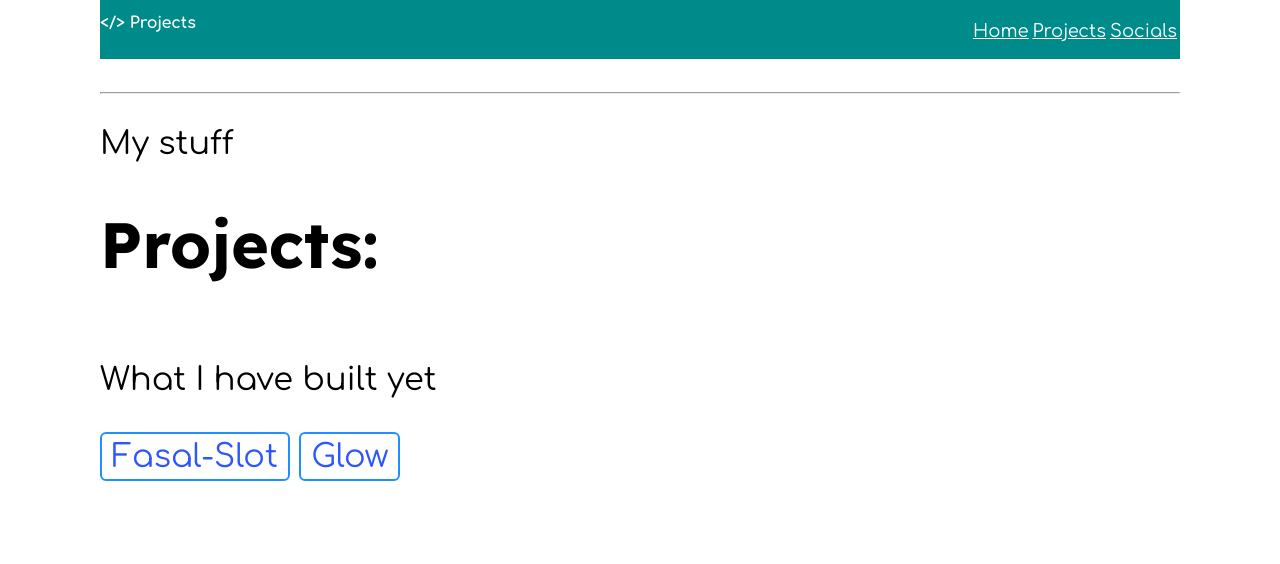
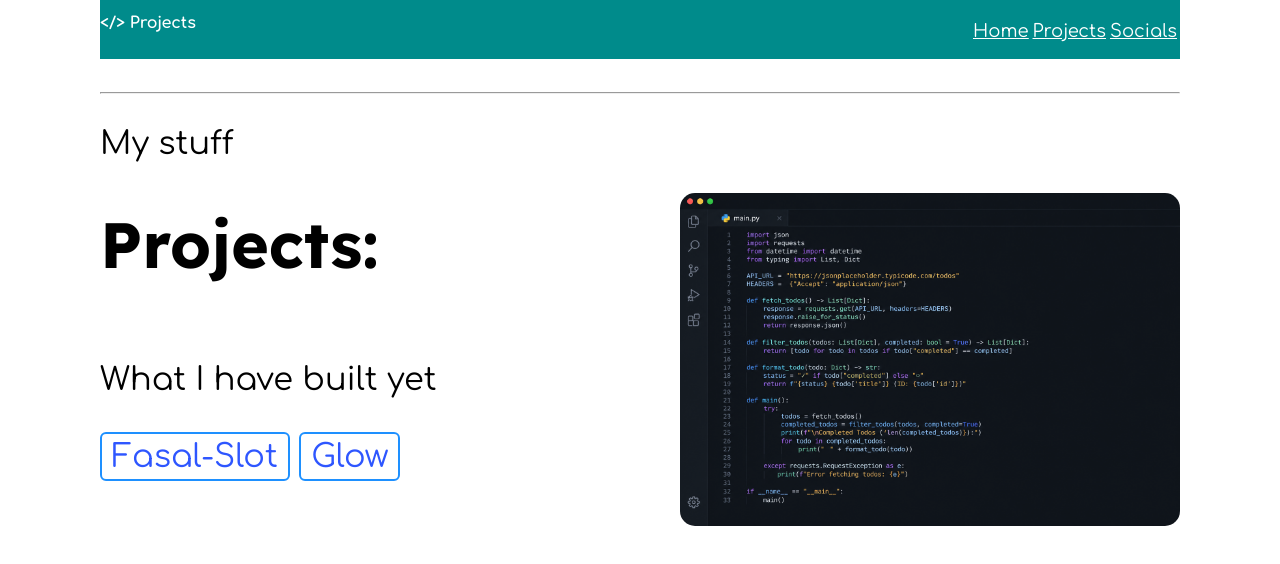
Before and after one commit to DatCoderKiddo/Portfolio, a plain HTML site: page projects.html in a window 1280 px wide. Drawn offline with Linux system fonts and the light colour scheme.

Commit message:
visual changes

```diff
--- a/projects.html
+++ b/projects.html
@@ -23,6 +23,7 @@
     </header>
     <hr>
     <p>My stuff</p>
+    <img src="Images/ide.png" style="float:right; width:500px; border-radius: 15px;" class="image">
     <h1 style="font-family: lexend, sans-serif;">Projects:</h1><br>
     What I have built yet<br><br>
     <a href="https://datcoderkiddo.github.io/FasalSlot/" class="mybutton" target="_blank">Fasal-Slot<br> <a>
--- a/style.css
+++ b/style.css
@@ -28,6 +28,13 @@ body{
     cursor: pointer;
     transform: translateY(-5px);
 }
+.image{
+    transition: all 0.2s ease;
+}
+.image:hover{
+    cursor: pointer;
+    transform: translateY(-5px);
+}
 #skill{
     height:100px;
 }
```
Also changed, not shown: Images/ide.png (added).
